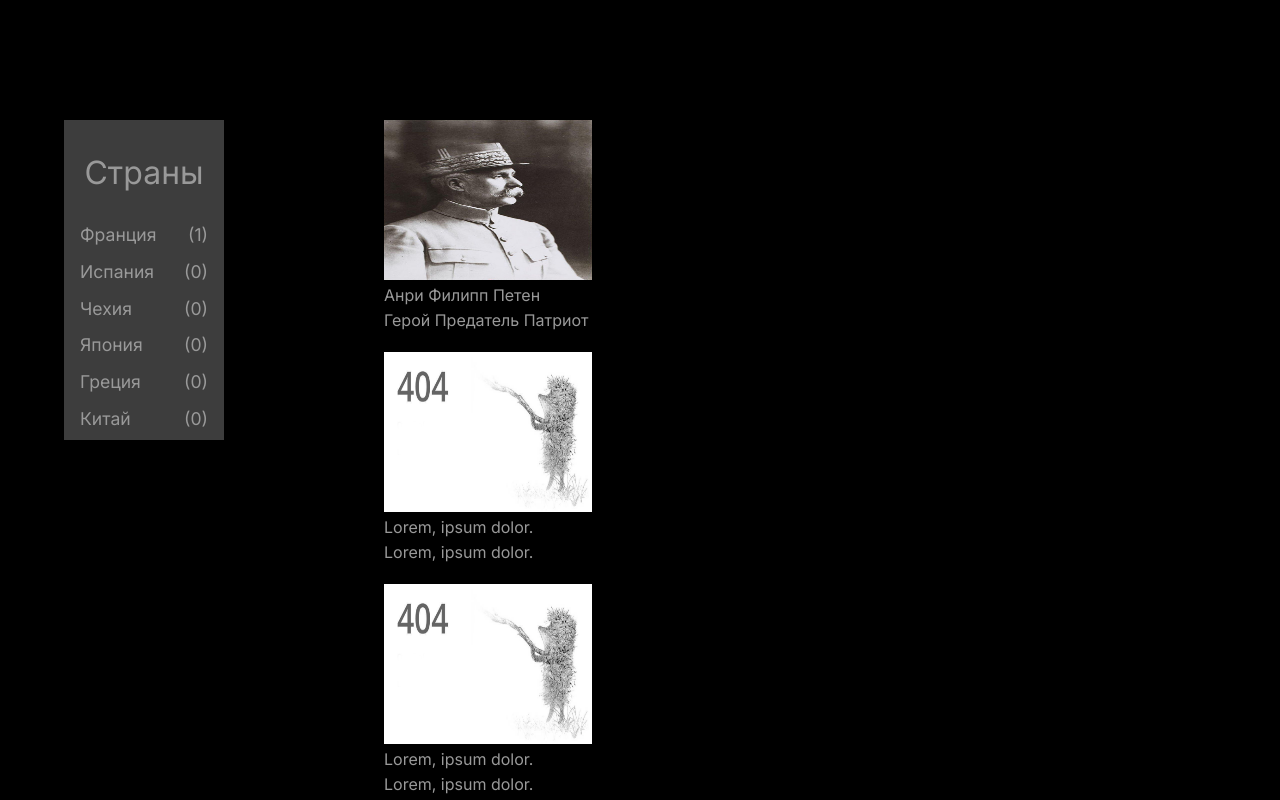
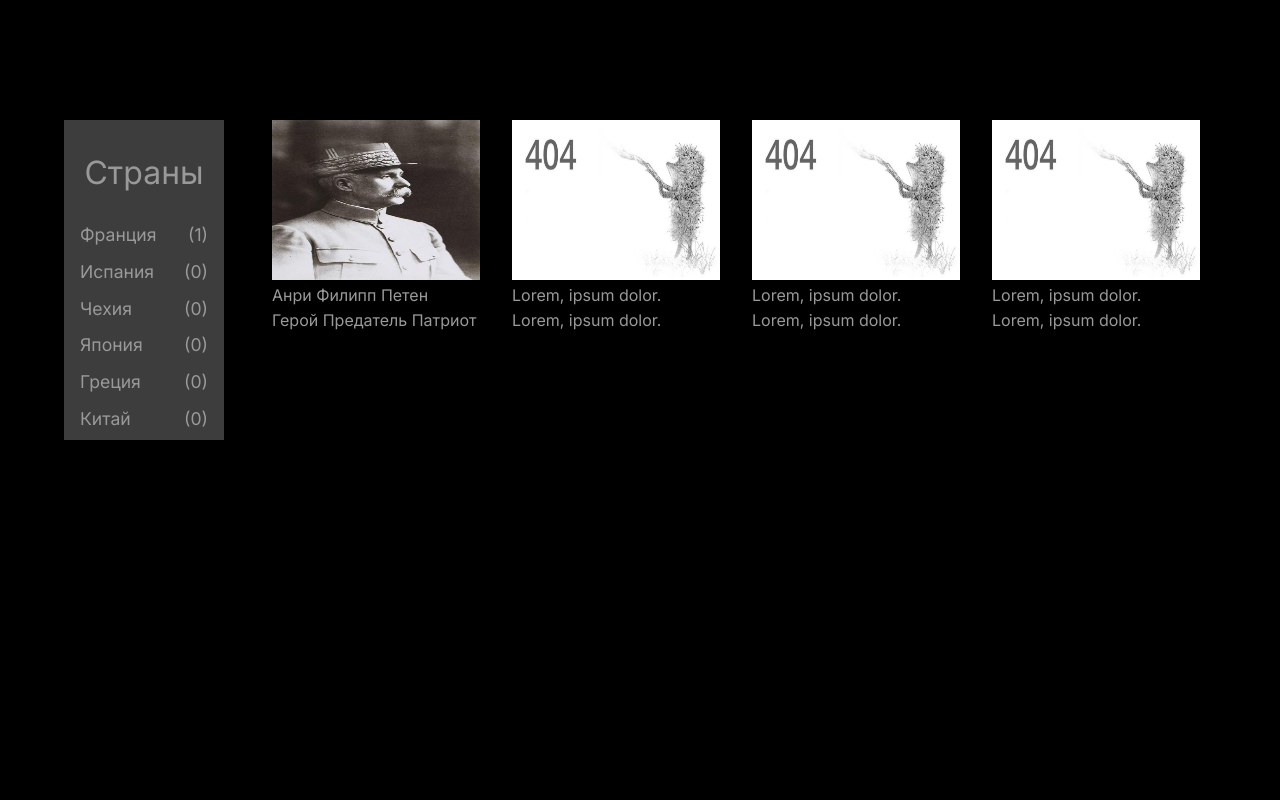
Before and after one commit to FrowningCat/history_in_personalities, a Next.js app: page /article in a window 1280 px wide. Shown: the top 800 px of the page. Built offline with nearby package versions, Linux system fonts and the light colour scheme.

Commit message:
fix article in article page

```diff
--- a/app/globals.css
+++ b/app/globals.css
@@ -272,12 +272,12 @@ a {
   padding-top: 15vh;
   padding-left: 5vw;
   height: 85vh;
-  display: flex;
 }
 .article__categories {
+  position: absolute;
   background: #3d3d3d;
   display: grid;
-  max-height: 20rem;
+  min-height: 20rem;
   width: 10rem;
 }
 .article__categories__title {
@@ -301,10 +301,11 @@ a {
   border-bottom: 1px solid #999;
 }
 .article__personalities {
+  width: 80vw;
+  margin-left: 10rem;
   display: grid;
   justify-content: center;
   grid-template-columns: repeat(auto-fit, 13rem);
-  margin-left: 10rem;
   gap: 2rem;
 }
 .article__personalities__persona {
--- a/app/globals.scss
+++ b/app/globals.scss
@@ -317,11 +317,11 @@ a {
     padding-top: 15vh;
     padding-left: 5vw;
     height: 85vh;
-    display: flex;
     &__categories {
+        position: absolute;
         background: $categoriesBackgroundColor;
         display: grid;
-        max-height: 20rem;
+        min-height: 20rem;
         width: 10rem;
         &__title {
             align-items: center;
@@ -345,10 +345,11 @@ a {
         }
     }
     &__personalities {
+        width: 80vw;
+        margin-left: 10rem;
         display: grid;
         justify-content: center;
         grid-template-columns: repeat(auto-fit, 13rem);
-        margin-left: 10rem;
         gap: 2rem;
         &__persona {
             min-height: 200px;
```
Also changed, not shown: 1 other file (tests, documents, lock files or other folders).
